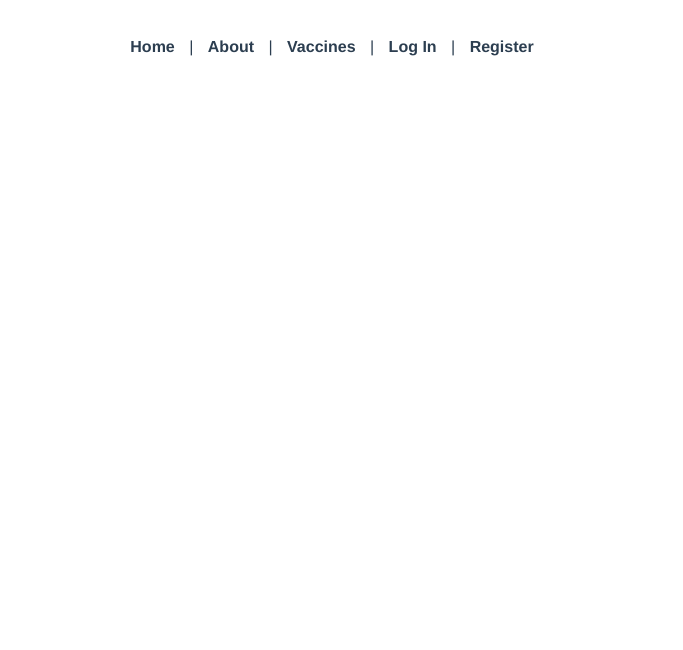
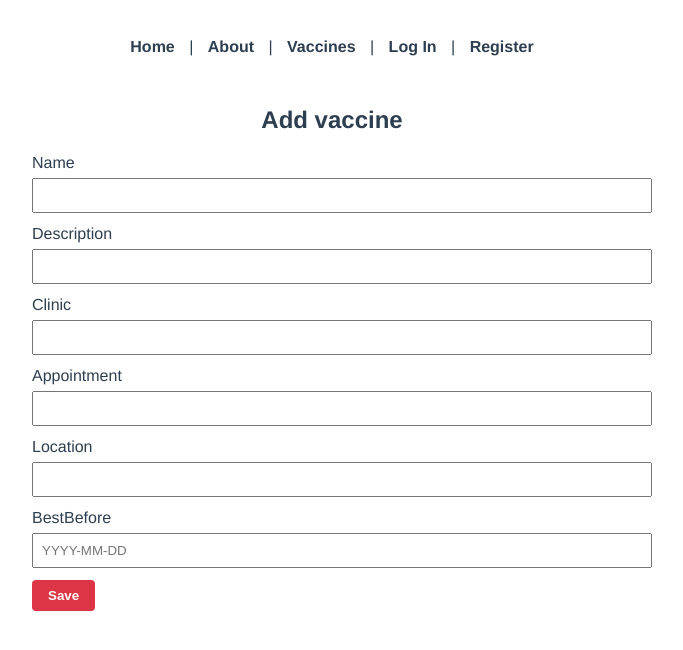
Before and after one commit to mur3l/VaccinationCareAPI, a Vue app in the folder frontend-site/vaccinationcare-frontend/: page /vaccines/new in a window 1280 px wide. Shown: the top 650 px of the page, without its empty margins (308-991 px from the left). Built offline with nearby package versions, Linux system fonts and the light colour scheme; sample sign-in values are in the browser's storage.

Commit message:
Vaccine_Add_Modify/Update_Delete Small Fixes
Created AddVaccineView.vue and made small fixes to all VaccineViews

```diff
--- a/frontend-site/vaccinationcare-frontend/src/components/VaccineTable.vue
+++ b/frontend-site/vaccinationcare-frontend/src/components/VaccineTable.vue
@@ -12,8 +12,10 @@ export default {
     async deleteVaccine(id) {
       if (confirm("Are you sure you want to delete this vaccine?")) {
         const res = await fetch(`http://localhost:8080/vaccination/${id}`, {
-          method: "DELETE",
+        method: "DELETE",
+        credentials: "include"
         });
+
 
         if (res.ok) {
           this.$emit("deleted", id);
@@ -72,7 +74,7 @@ export default {
       <button @click="viewVaccine(item.VaccineID)" class="btn-view" v-if="$route.name !== 'singleVaccine'">
         View
       </button>
-      <button @click="editVaccine(item)" class="btn-edit">Edit</button>
+      <button @click="updateVaccine(item.VaccineID)" class="btn-edit">Edit</button>
       <button @click="deleteVaccine(item.VaccineID)" class="btn-delete">Delete</button>
     </td>
   </tr>
--- a/frontend-site/vaccinationcare-frontend/src/router/index.js
+++ b/frontend-site/vaccinationcare-frontend/src/router/index.js
@@ -1,6 +1,9 @@
 import { createRouter, createWebHistory } from 'vue-router'
 import LoginView from '../views/LoginView.vue'
 import VaccinesView from '../views/VaccinesView.vue'
+import ModifyVaccineView from '../views/ModifyVaccineView.vue'
+import SingleVaccineView from '../views/SingleVaccineView.vue'
+import AddVaccineView from '../views/AddVaccineView.vue'
 import HomeView from '../views/HomeView.vue'
 import AboutView from '../views/AboutView.vue'
 import SignUpView from '../views/RegisterView.vue'
@@ -33,7 +36,25 @@ const routes = [
     name: 'Vaccines',
     component: VaccinesView,
     meta: { requiresAuth: true }
-  }
+  },
+  {
+  path: '/vaccines/new',
+  name: 'addVaccine',
+  component: AddVaccineView,
+  meta: { requiresAuth: true }
+},
+{
+  path: '/vaccines/:id',
+  name: 'singleVaccine',
+  component: SingleVaccineView,
+  meta: { requiresAuth: true }
+},
+{
+  path: '/vaccines/:id/edit',
+  name: 'modifyVaccine',
+  component: ModifyVaccineView,
+  meta: { requiresAuth: true }
+},
 ]
 
 // Loo router eksemplar
--- /dev/null
+++ b/frontend-site/vaccinationcare-frontend/src/views/AddVaccineView.vue
@@ -0,0 +1,83 @@
+<script setup>
+import { ref } from "vue";
+import { useRouter } from "vue-router";
+
+const router = useRouter();
+
+const form = ref({
+  Name: "",
+  Description: "",
+  Clinic: "",
+  Appointment: "",
+  Location: "",
+  BestBefore: ""
+});
+
+const error = ref("");
+const loading = ref(false);
+
+async function submit() {
+  error.value = "";
+  loading.value = true;
+
+  try {
+    const res = await fetch("http://localhost:8080/vaccination", {
+      method: "POST",
+      headers: { "Content-Type": "application/json" },
+      credentials: "include",
+      body: JSON.stringify(form.value)
+    });
+
+    const data = await res.json().catch(() => ({}));
+
+    if (!res.ok) {
+      throw new Error(data.error || `Create failed: ${res.status}`);
+    }
+
+    // tagasi listi
+    router.push({ name: "Vaccines" });
+  } catch (e) {
+    error.value = e.message || "Create failed";
+  } finally {
+    loading.value = false;
+  }
+}
+</script>
+
+<template>
+  <div>
+    <h2>Add vaccine</h2>
+
+    <div v-if="error" class="error">{{ error }}</div>
+
+    <form @submit.prevent="submit" style="max-width:600px; margin: 0 auto; text-align:left;">
+      <label>Name</label>
+      <input v-model="form.Name" />
+
+      <label>Description</label>
+      <input v-model="form.Description" />
+
+      <label>Clinic</label>
+      <input v-model="form.Clinic" />
+
+      <label>Appointment</label>
+      <input v-model="form.Appointment" />
+
+      <label>Location</label>
+      <input v-model="form.Location" />
+
+      <label>BestBefore</label>
+      <input v-model="form.BestBefore" placeholder="YYYY-MM-DD" />
+
+      <button type="submit" :disabled="loading">
+        {{ loading ? "Saving..." : "Save" }}
+      </button>
+    </form>
+  </div>
+</template>
+
+<style scoped>
+.error { color:#b00020; margin: 12px 0; }
+input { width:100%; padding:8px; margin: 6px 0 12px; }
+button { padding: 8px 16px; }
+</style>
--- a/frontend-site/vaccinationcare-frontend/src/views/ModifyVaccineView.vue
+++ b/frontend-site/vaccinationcare-frontend/src/views/ModifyVaccineView.vue
@@ -1,11 +1,115 @@
-<script>
-export default {
-  name: "ModifyVaccineView",
-};
+<script setup>
+import { ref, onMounted } from "vue";
+import { useRoute, useRouter } from "vue-router";
+
+const route = useRoute();
+const router = useRouter();
+
+const id = route.params.id;
+
+const form = ref({
+  Name: "",
+  Description: "",
+  Clinic: "",
+  Appointment: "",
+  Location: "",
+  BestBefore: ""
+});
+
+const loading = ref(false);
+const saving = ref(false);
+const error = ref("");
+
+async function load() {
+  loading.value = true;
+  error.value = "";
+
+  try {
+    const res = await fetch(`http://localhost:8080/vaccination/${id}`, {
+      credentials: "include"
+    });
+
+    const data = await res.json().catch(() => ({}));
+    if (!res.ok) throw new Error(data.error || `Load failed: ${res.status}`);
+
+    form.value = {
+      Name: data.Name || "",
+      Description: data.Description || "",
+      Clinic: data.Clinic || "",
+      Appointment: data.Appointment || "",
+      Location: data.Location || "",
+      BestBefore: data.BestBefore || ""
+    };
+  } catch (e) {
+    error.value = e.message || "Failed to load vaccine";
+  } finally {
+    loading.value = false;
+  }
+}
+
+async function save() {
+  saving.value = true;
+  error.value = "";
+
+  try {
+    const res = await fetch(`http://localhost:8080/vaccination/${id}`, {
+      method: "PUT",
+      headers: { "Content-Type": "application/json" },
+      credentials: "include",
+      body: JSON.stringify(form.value)
+    });
+
+    const data = await res.json().catch(() => ({}));
+    if (!res.ok) throw new Error(data.error || `Save failed: ${res.status}`);
+
+    // Nagu soovisid: tagasi listi
+    router.push({ name: "Vaccines" });
+  } catch (e) {
+    error.value = e.message || "Save failed";
+  } finally {
+    saving.value = false;
+  }
+}
+
+onMounted(load);
 </script>
 
 <template>
   <div>
     <h2>Modify vaccine</h2>
+
+    <div v-if="error" class="error">{{ error }}</div>
+    <div v-else-if="loading">Loading...</div>
+
+    <form v-else @submit.prevent="save" class="form">
+      <label>Name</label>
+      <input v-model="form.Name" />
+
+      <label>Description</label>
+      <input v-model="form.Description" />
+
+      <label>Clinic</label>
+      <input v-model="form.Clinic" />
+
+      <label>Appointment</label>
+      <input v-model="form.Appointment" />
+
+      <label>Location</label>
+      <input v-model="form.Location" />
+
+      <label>BestBefore</label>
+      <input v-model="form.BestBefore" placeholder="YYYY-MM-DD" />
+
+      <button type="submit" :disabled="saving">
+        {{ saving ? "Saving..." : "Save" }}
+      </button>
+    </form>
   </div>
 </template>
+
+<style scoped>
+.error { color:#b00020; margin: 12px 0; }
+.form { max-width: 600px; margin: 0 auto; text-align: left; }
+input { width:100%; padding:8px; margin: 6px 0 12px; }
+button { padding: 8px 16px; }
+</style>
--- a/frontend-site/vaccinationcare-frontend/src/views/SingleVaccineView.vue
+++ b/frontend-site/vaccinationcare-frontend/src/views/SingleVaccineView.vue
@@ -17,26 +17,34 @@ export default {
   },
 
   async created() {
-    const id = this.$route.params.id;   // 🔴 PEAB olema "id"
+  const id = this.$route.params.id;
   if (!id) {
     console.error("Missing route param: id");
     return;
   }
 
-    const response = await fetch(`http://localhost:8080/vaccination/${id}`);
+  const response = await fetch(`http://localhost:8080/vaccination/${id}`, {
+    credentials: "include"
+  });
+
+  if (!response.ok) {
+    console.error("Failed to load vaccine:", response.status);
+    return;
+  }
+
   const data = await response.json();
 
-    // mapime backendi vastuse frontendile sobivaks
   this.thisVaccine = {
-      VaccineID: data.id ?? data.VaccineID ?? "",
-      Name: data.name ?? "",
-      Description: data.description ?? "",
-      Clinic: data.clinic ?? "",
-      Appointment: data.appointment ?? "",
-      Location: data.location ?? "",
-      BestBefore: data.bestBefore ?? "",
+    VaccineID: data.VaccineID || "",
+    Name: data.Name || "",
+    Description: data.Description || "",
+    Clinic: data.Clinic || "",
+    Appointment: data.Appointment || "",
+    Location: data.Location || "",
+    BestBefore: data.BestBefore || "",
   };
 },
+
 };
 </script>
 
--- a/frontend-site/vaccinationcare-frontend/src/views/VaccinesView.vue
+++ b/frontend-site/vaccinationcare-frontend/src/views/VaccinesView.vue
@@ -1,6 +1,12 @@
 <script setup>
 import { ref, onMounted } from "vue";
 import VaccineTable from "../components/VaccineTable.vue";
+import { useRouter } from "vue-router";
+const router = useRouter();
+
+function goAdd() {
+  router.push({ name: "addVaccine" });
+}
 
 const items = ref([]);
 const loading = ref(false);
@@ -39,6 +45,10 @@ function onDeleted(id) {
 <template>
   <div>
     <h2>Vaccines</h2>
+    <div style="display:flex; justify-content:space-between; align-items:center;">
+    <h2>Vaccines</h2>
+    <button @click="goAdd">Add</button>
+    </div>
 
     <div v-if="error" class="error">{{ error }}</div>
     <div v-else-if="loading">Loading...</div>
```
Also changed, not shown: 1 other file (tests, documents, lock files or other folders). Lines whose indentation alone changed are shown as unchanged.
